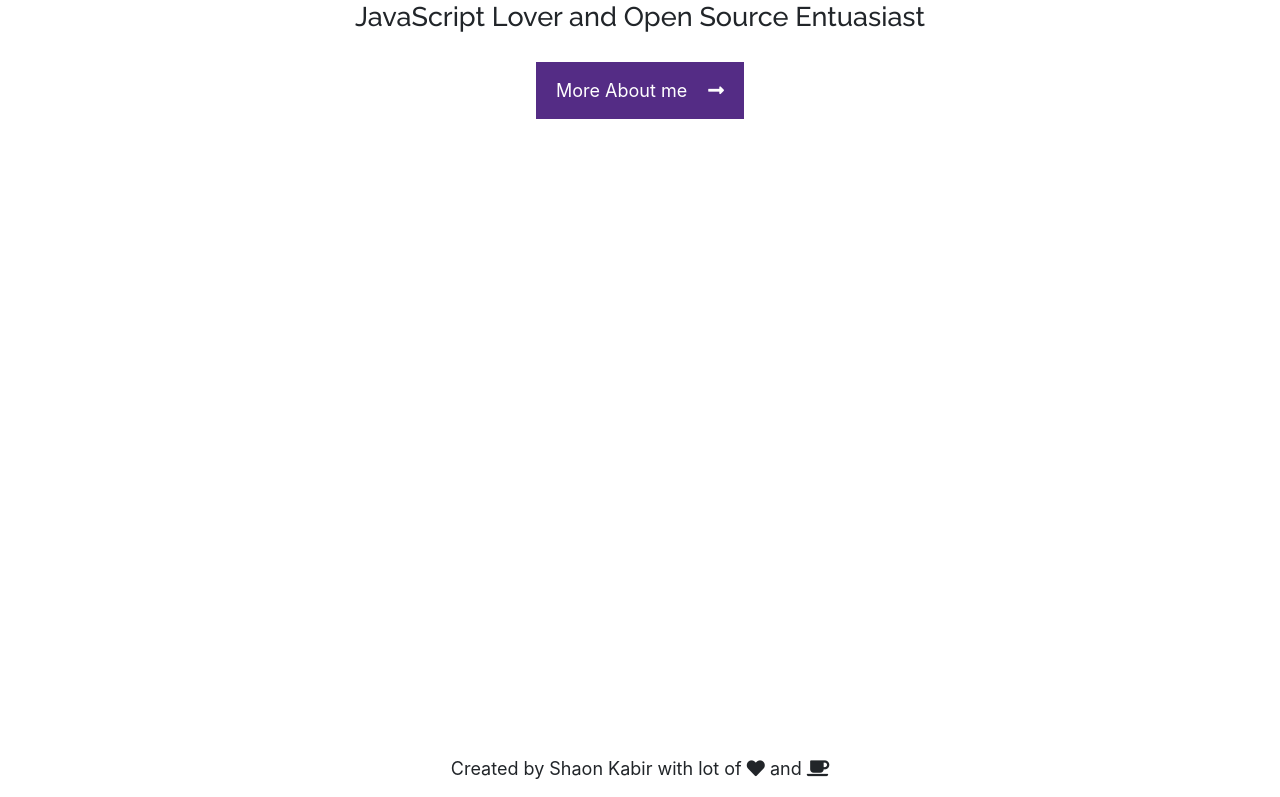
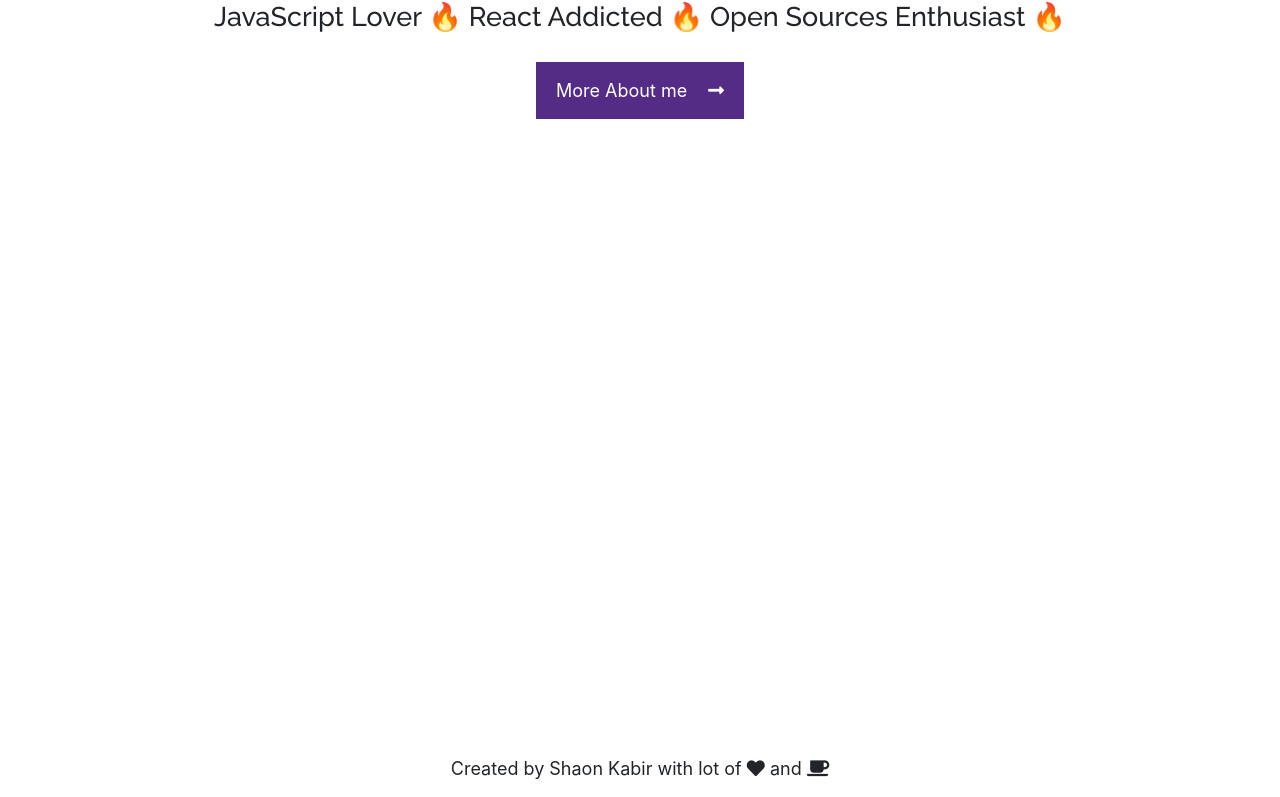
Before and after one commit to shaonkabir8/gatsby-bootcamp, a Gatsby site: page / in a window 1280 px wide. Shown: the part 307-1104 px from the top of the page. Built offline with nearby package versions, Linux system fonts and the light colour scheme; Gatsby itself is replaced by a stand-in of ours.

Commit message:
Introduction changed on index files

```diff
--- a/src/pages/index.js
+++ b/src/pages/index.js
@@ -12,7 +12,7 @@ const indexPage = () => {
         <div className="homepage-content">
           <h3>Hello,</h3>
           <h1>I'm Shaon Kabir,</h1>
-          <h4>JavaScript Lover and Open Source Entuasiast</h4>
+          <h4>JavaScript Lover 🔥 React Addicted 🔥 Open Sources Enthusiast 🔥</h4>
           <Link to="/about">More About me <i className="fas fa-long-arrow-alt-right"></i></Link>
         </div>
       </Layout>
```
